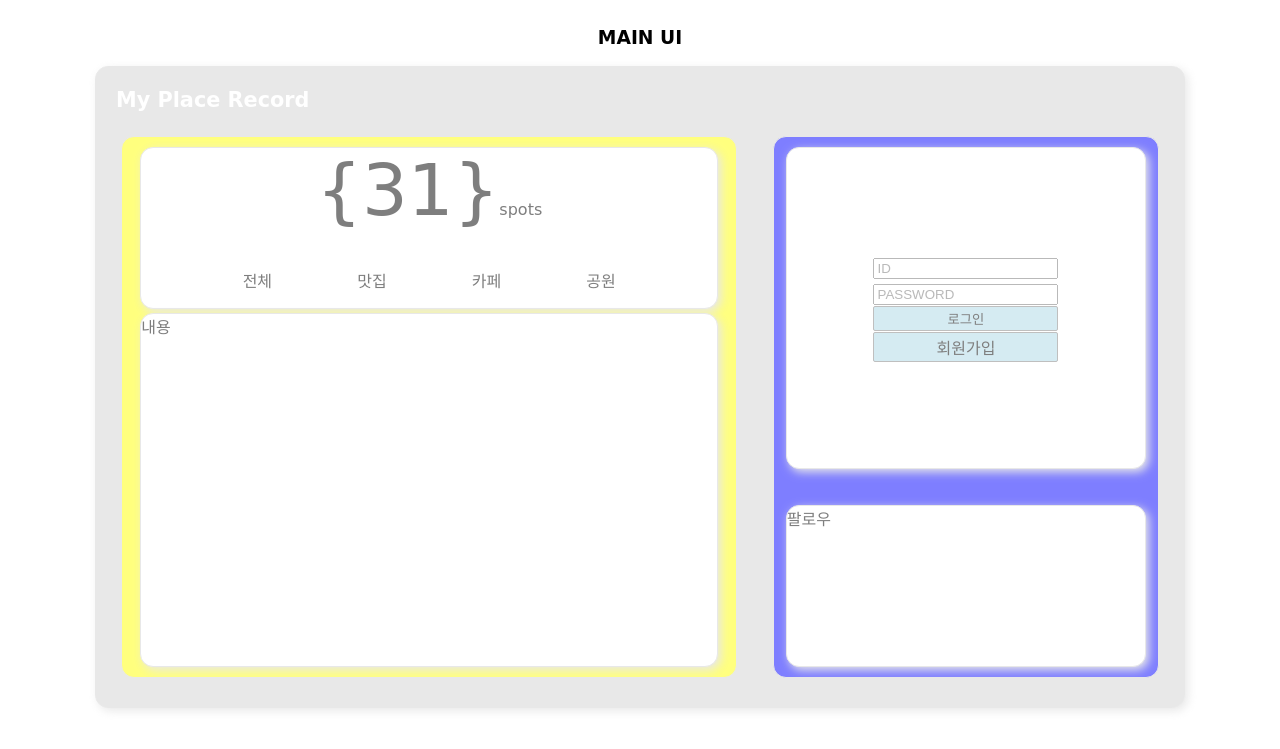
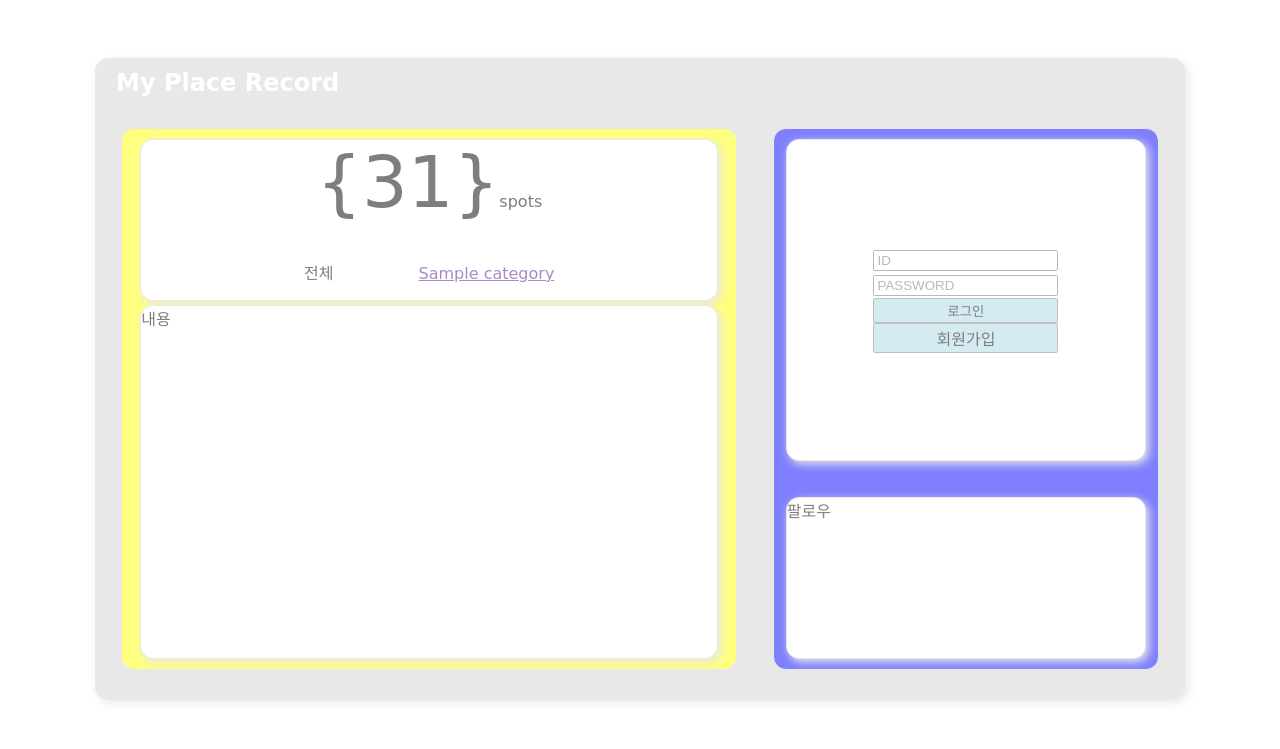
Before and after one commit to Odreystella/My_Place_Record_Project, a Django app: template social/templates/index.html in a window 1280 px wide. Shown: the top 749 px of the page. Run offline with Django 3.2, Linux system fonts and the light colour scheme; the template is opened without the code that fills it: most values are stand-ins (such as "Sample title", 1, 10 or a date in 2020); some web fonts are replaced.

Commit message:
feat: view categorylist in index.html
- ListView로 구현
- 각 카테고리 누르면 해당 페이지로 이동하게 a태그 걸어둠 - ajax로 개선필요

close #10

```diff
--- a/social/static/base.css
+++ b/social/static/base.css
@@ -2,3 +2,12 @@ body {
     font-family: 'Gaegu', cursive;
     font-size: 16px;
 }
+
+.base {
+    display: flex;
+    flex-direction: column;
+    justify-content: center;
+    align-items: center;
+    position: relative;
+    top: 50px;
+}
--- a/social/static/index.css
+++ b/social/static/index.css
@@ -10,9 +10,10 @@
 .heading {
     color: white;
     font-weight: bold;
-    font-size: 1.3rem;
+    font-size: 1.5rem;
     position: absolute;
     left: 20px;
+    margin: 10px 0;
 }
 .container {
     display: flex;
--- a/social/templates/base.html
+++ b/social/templates/base.html
@@ -9,9 +9,6 @@
 	<link rel="preconnect" href="https://fonts.gstatic.com">
     <link href="https://fonts.googleapis.com/css2?family=Gaegu&display=swap" rel="stylesheet">
 	<link rel="stylesheet" href="{% static 'base.css' %}">
-	<style>
-		.base { display: flex; flex-direction: column; align-items: center;}
-	</style>
 	{% block head %}
 	{% endblock head %}
 </head>
--- a/social/templates/index.html
+++ b/social/templates/index.html
@@ -6,7 +6,7 @@
 {% endblock head %}
 
 {% block content %}
-<h3>MAIN UI</h3>
+<!-- <h3>MAIN UI</h3> -->
 <div class="main border">
     <h3 class="heading">My Place Record</h3>
     <div class="container">
@@ -15,9 +15,9 @@
                 <span class="count"><span class="num">{31}</span>spots</span>
                 <ul class="menu">
                     <li>전체</li>
-                    <li>맛집</li>
-                    <li>카페</li>
-                    <li>공원</li>
+                    {% for category in categories %}
+                    <li><a href="">{{category}}</a></li>
+                    {% endfor %}
                 </ul>
             </div>
             <div class="post border">내용</div>
```
Also changed, not shown: config/urls.py (+6 -2 lines), member/urls.py (added, +7 -0 lines), place/urls.py (added, +7 -0 lines), social/urls.py (added, +7 -0 lines), social/views.py (+9 -2 lines).
